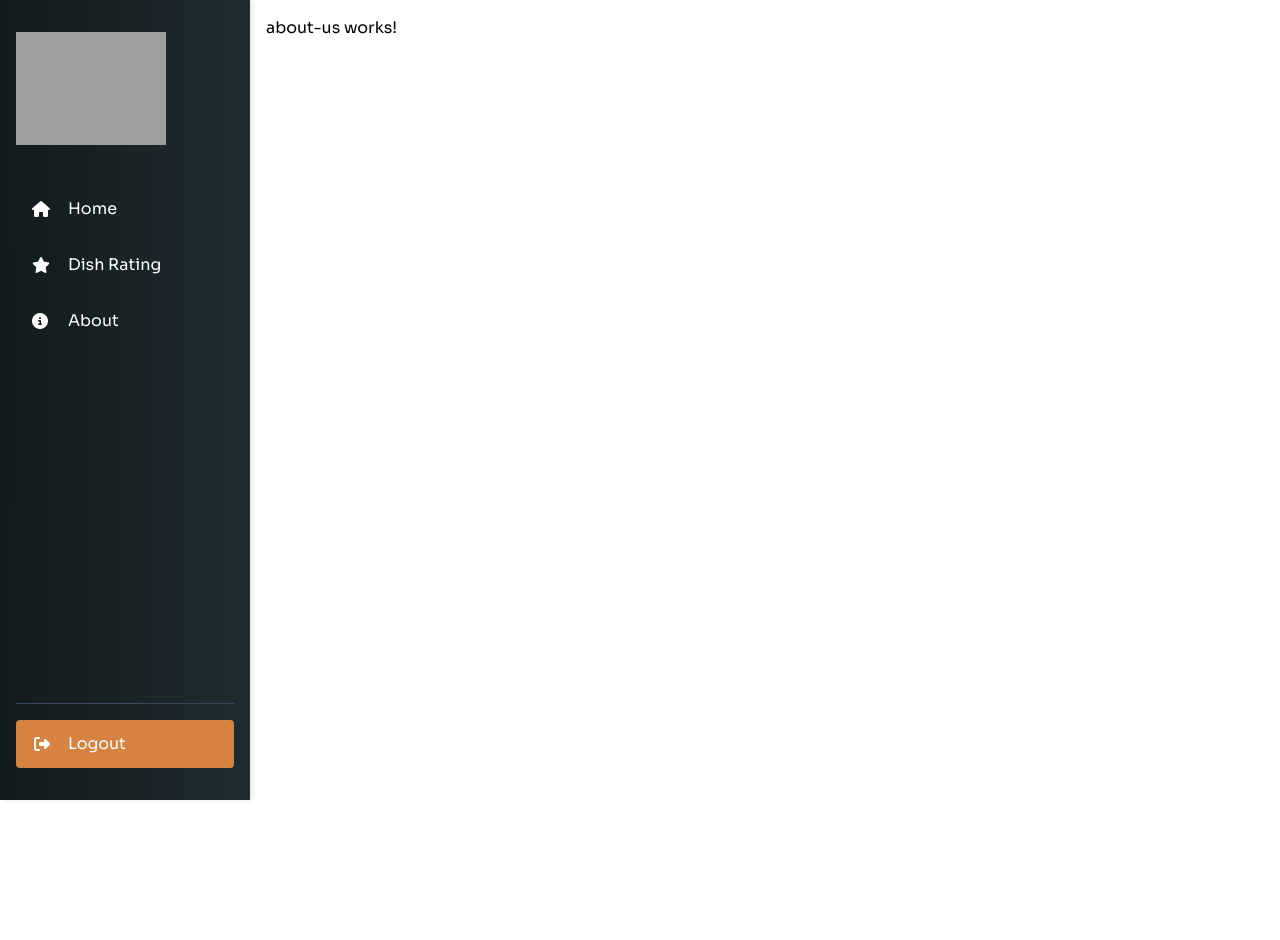
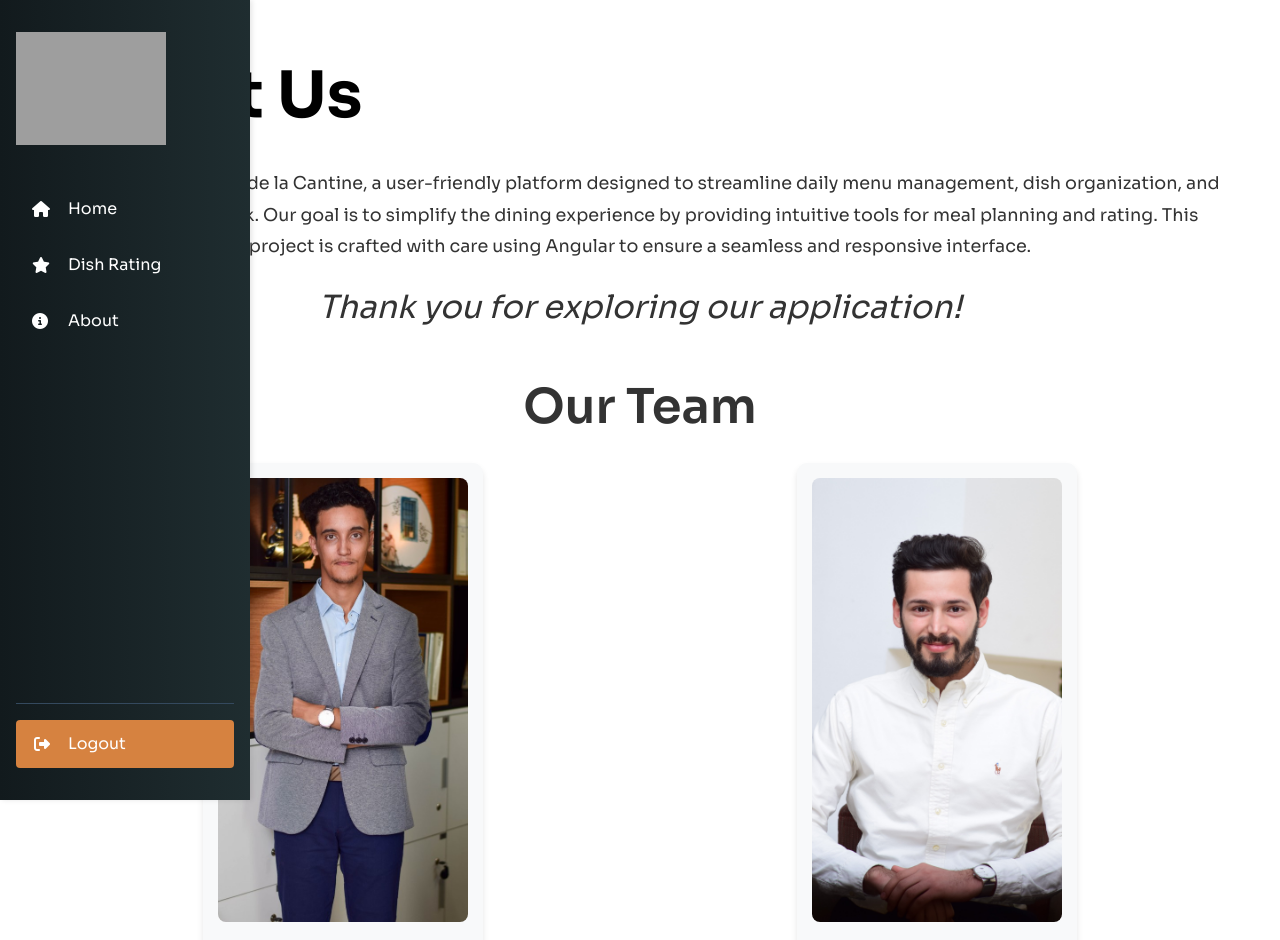
Before and after one commit to JasserGR/Gestion-De-Cantine-FrontEnd, an Angular app: page /about-us in a window 1280 px wide. Shown: the top 940 px of the page. Before the commit the page ends 800 px from the top, so only its background shows below. Built offline with nearby package versions, Linux system fonts and the light colour scheme; grey boxes are pictures that could not be loaded.

Commit message:
About-us

```diff
--- a/src/app/about-us/about-us.component.css
+++ b/src/app/about-us/about-us.component.css
@@ -0,0 +1,94 @@
+/* General Container */
+.about-container {
+    box-sizing: border-box;
+    text-align: center;
+    color: #333;
+    padding: 1rem;
+    max-width: 1200px;
+    margin: 0 auto;
+  }
+
+  /* Mobile-friendly for smaller screens */
+  @media (max-width: 768px) {
+    .about-container {
+      margin-left: 0;
+      max-width: 100%;
+    }
+  }
+
+  /* Titles */
+  .about-title {
+    text-align: left;
+    font-size: 4rem;
+    font-weight: bolder;
+    margin-bottom: 1.5rem;
+    color: #000;
+  }
+
+  .about-description {
+    font-size: 1.1rem;
+    line-height: 1.8;
+    margin-bottom: 20px;
+  }
+
+  .about-thankyou {
+    font-size: 2rem;
+    font-style: italic;
+    margin-bottom: 40px;
+  }
+
+  .team-title {
+    font-size: 3rem;
+    font-weight: 600;
+    margin: 40px 0 20px;
+  }
+
+  /* Team Section */
+  .team-container {
+    display: grid;
+    grid-template-columns: repeat(auto-fit, minmax(200px, 1fr));
+    gap: 20px;
+    justify-items: center;
+  }
+
+  .team-card {
+    background-color: #f8f9fa;
+    border-radius: 10px;
+    box-shadow: 0 4px 6px rgba(0, 0, 0, 0.1);
+    text-align: center;
+    padding: 15px;
+    transition: transform 0.3s, box-shadow 0.3s;
+    width: 100%;
+    max-width: 280px;
+  }
+
+  .team-card:hover {
+    transform: translateY(-10px);
+    box-shadow: 0 8px 12px rgba(0, 0, 0, 0.2);
+  }
+
+  .team-card-image img {
+    width: 100%;
+    border-radius: 8px;
+    aspect-ratio: 9/16;
+    object-fit: cover;
+    margin-bottom: 15px;
+  }
+
+  .team-card-name {
+    font-size: 1.2rem;
+    font-weight: 600;
+    margin-bottom: 5px;
+  }
+
+  .team-card-role {
+    font-size: 0.9rem;
+    color: #555;
+  }
+
+  /* Responsive behavior for smaller screens */
+  @media (max-width: 768px) {
+    .team-card {
+      max-width: 90%;
+    }
+  }
--- a/src/app/about-us/about-us.component.html
+++ b/src/app/about-us/about-us.component.html
@@ -1 +1,28 @@
-<p>about-us works!</p>
+<div class="about-container">
+    <h1 class="about-title">About Us</h1>
+    <p class="about-description">
+      Welcome to Gestion de la Cantine, a user-friendly platform designed to streamline daily menu
+      management, dish organization, and customer feedback. Our goal is to simplify the dining
+      experience by providing intuitive tools for meal planning and rating. This project is crafted
+      with care using Angular to ensure a seamless and responsive interface.
+    </p>
+    <p class="about-thankyou">Thank you for exploring our application!</p>
+
+    <h2 class="team-title">Our Team</h2>
+    <div class="team-container">
+      <div class="team-card">
+        <div class="team-card-image">
+          <img src="/images/Jasser.jpg" alt="Jasser Gorsia">
+        </div>
+        <h3 class="team-card-name">Jasser Gorsia</h3>
+        <p class="team-card-role">Computer engineering student at ENICarthage</p>
+      </div>
+      <div class="team-card">
+        <div class="team-card-image">
+          <img src="/images/aziz.jpg" alt="Mohamed Aziz Sandid">
+        </div>
+        <h3 class="team-card-name">Mohamed Aziz Sandid</h3>
+        <p class="team-card-role">Computer engineering student at ENICarthage</p>
+      </div>
+    </div>
+  </div>
--- a/src/app/app.component.css
+++ b/src/app/app.component.css
@@ -1,7 +1,6 @@
 /* Main content */
 .main-content {
-    margin-left: 250px;
-    padding: 1rem;
+    padding: 2rem;
     transition: margin-left 0.3s ease;
   }
 
```
Also changed, not shown: public/images/Jasser.jpg (added), public/images/aziz.jpg (added).
